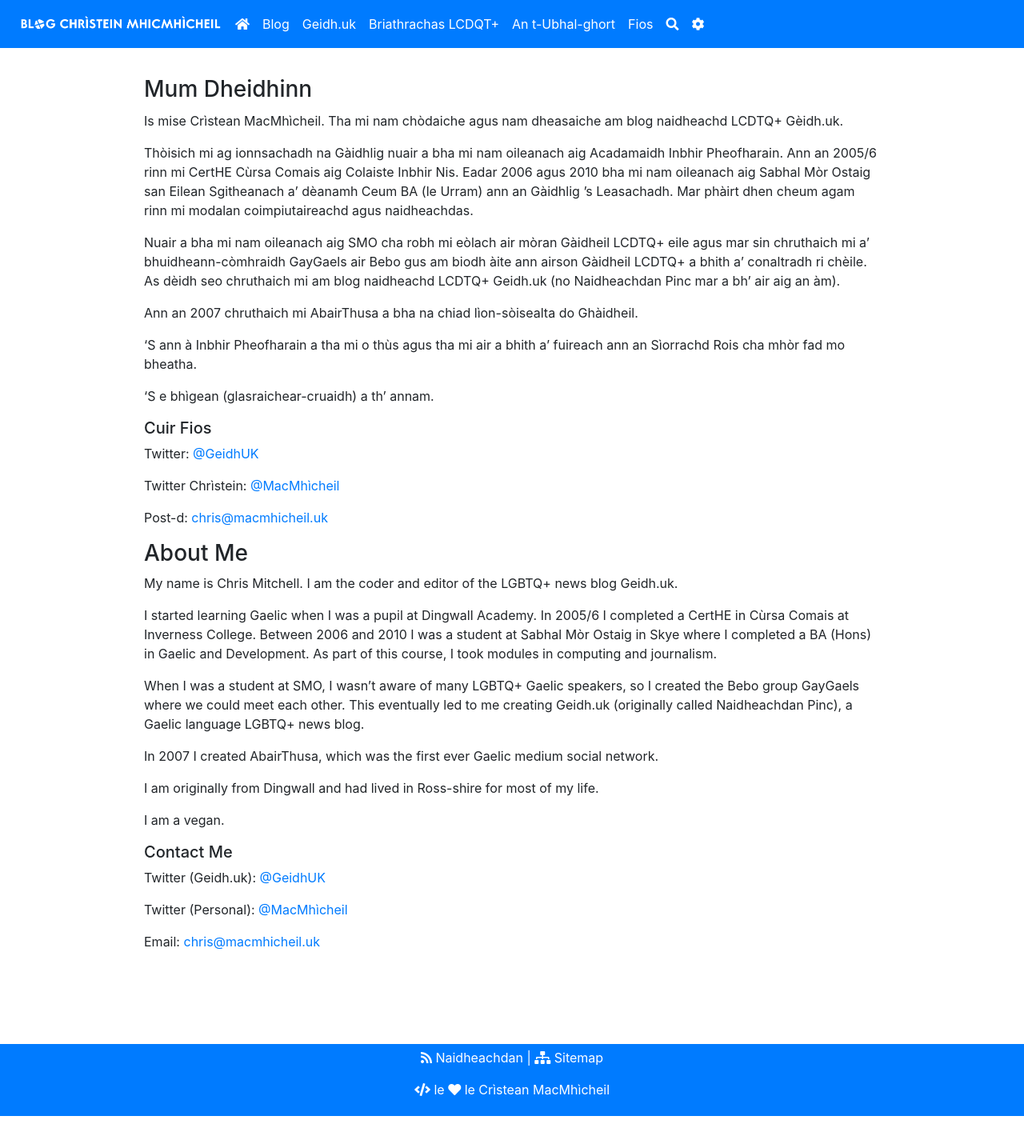
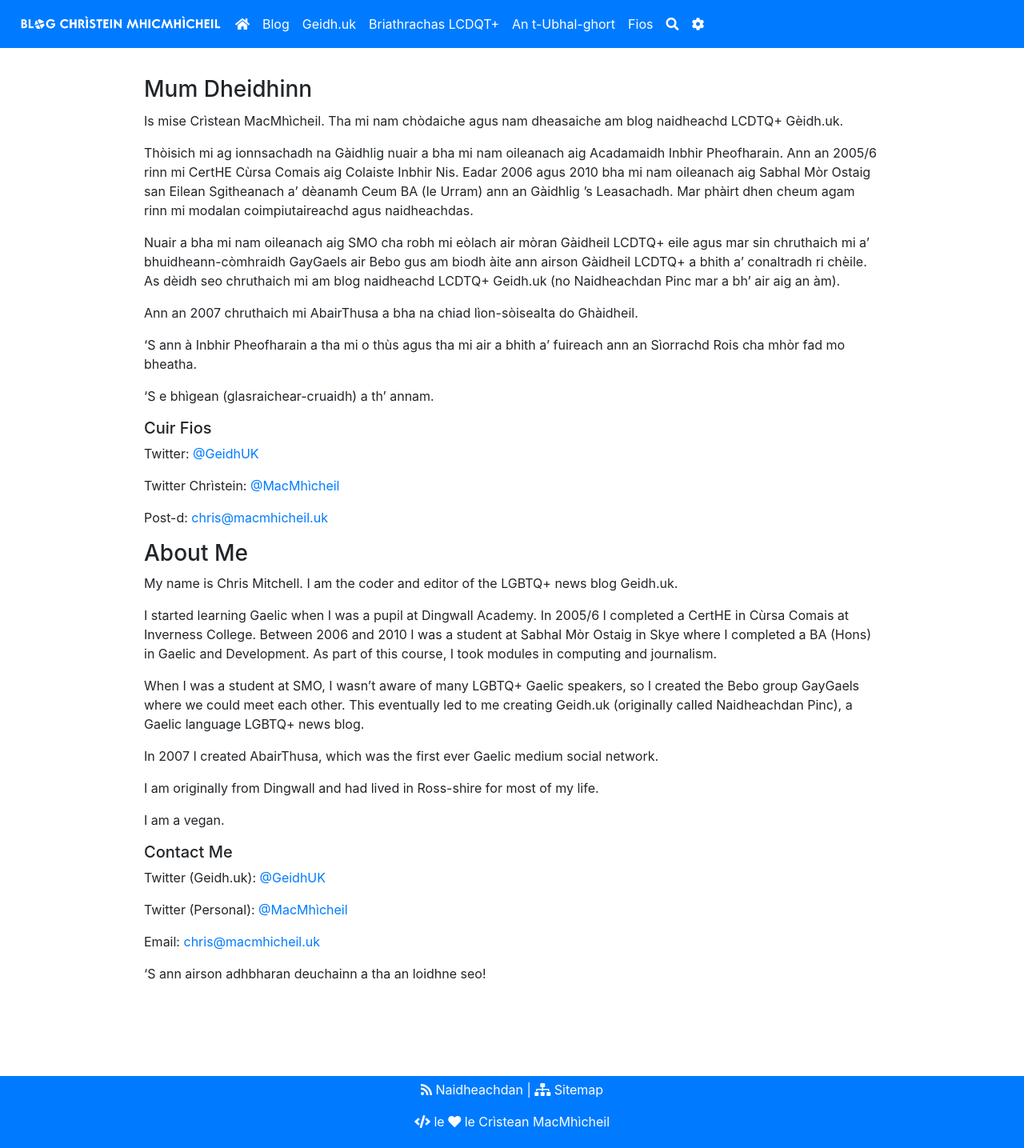
Before and after one commit to MacMhicheil/macmhicheil.github.io, a Jekyll site: the page built from mu-dheidhinn.md, in a window 1280 px wide. Shown: the whole page at 80% size. Built offline with Jekyll 4.4.1, drawn with Linux system fonts in a browser that asks for light colours; nearby versions of some CDN libraries; before the commit the page ends 1395 px from its top, so only the background shows below that.

Commit message:
Update mu-dheidhinn.md

```diff
--- a/mu-dheidhinn.md
+++ b/mu-dheidhinn.md
@@ -46,3 +46,5 @@ Twitter (Geidh.uk): [@GeidhUK](https://www.twitter.com/GeidhUK)
 Twitter (Personal): [@MacMhìcheil](https://www.twitter.com/MacMhicheil)
 
 Email: [chris@macmhicheil.uk](mailto:chris@macmhicheil.uk)
+
+'S ann airson adhbharan deuchainn a tha an loidhne seo!
```
